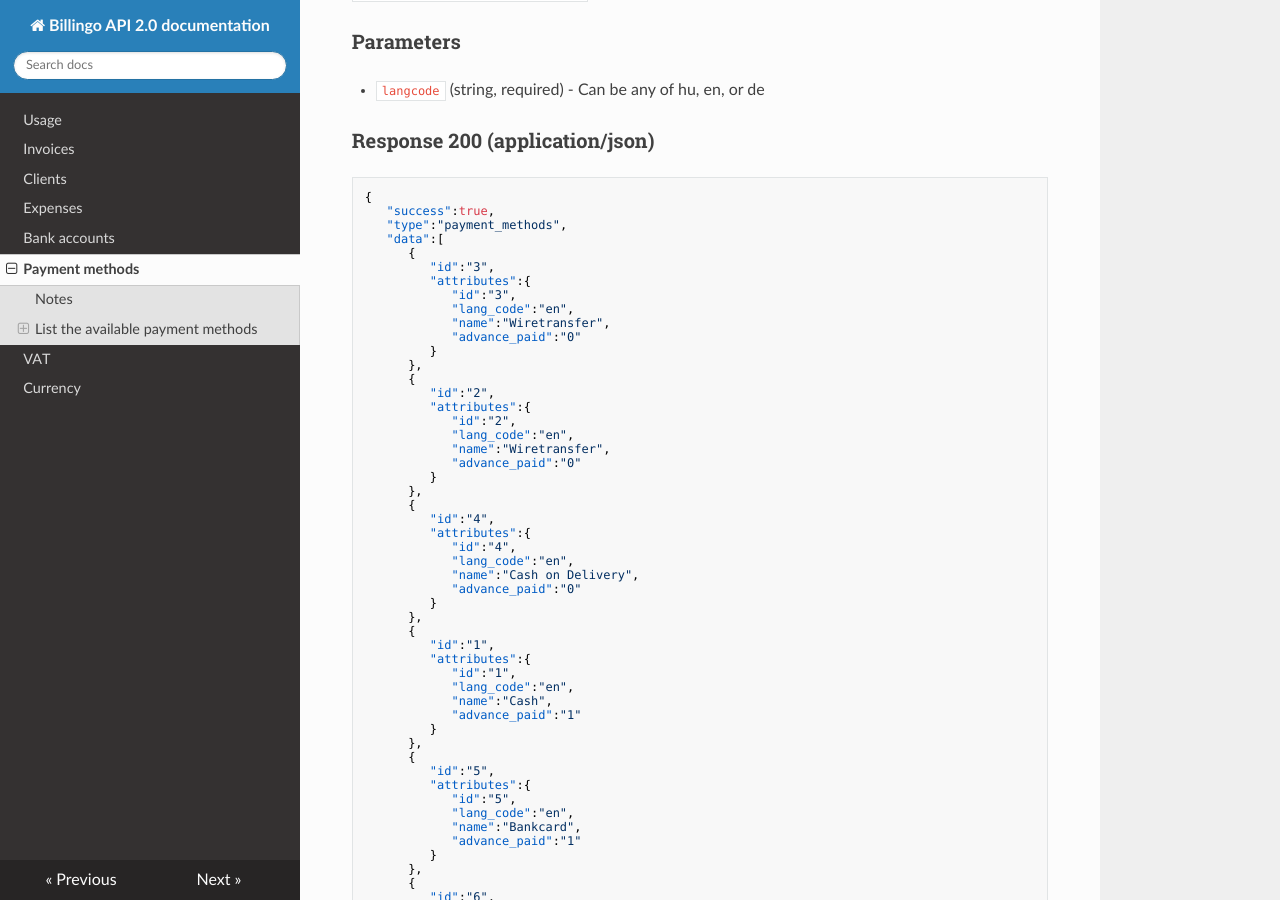
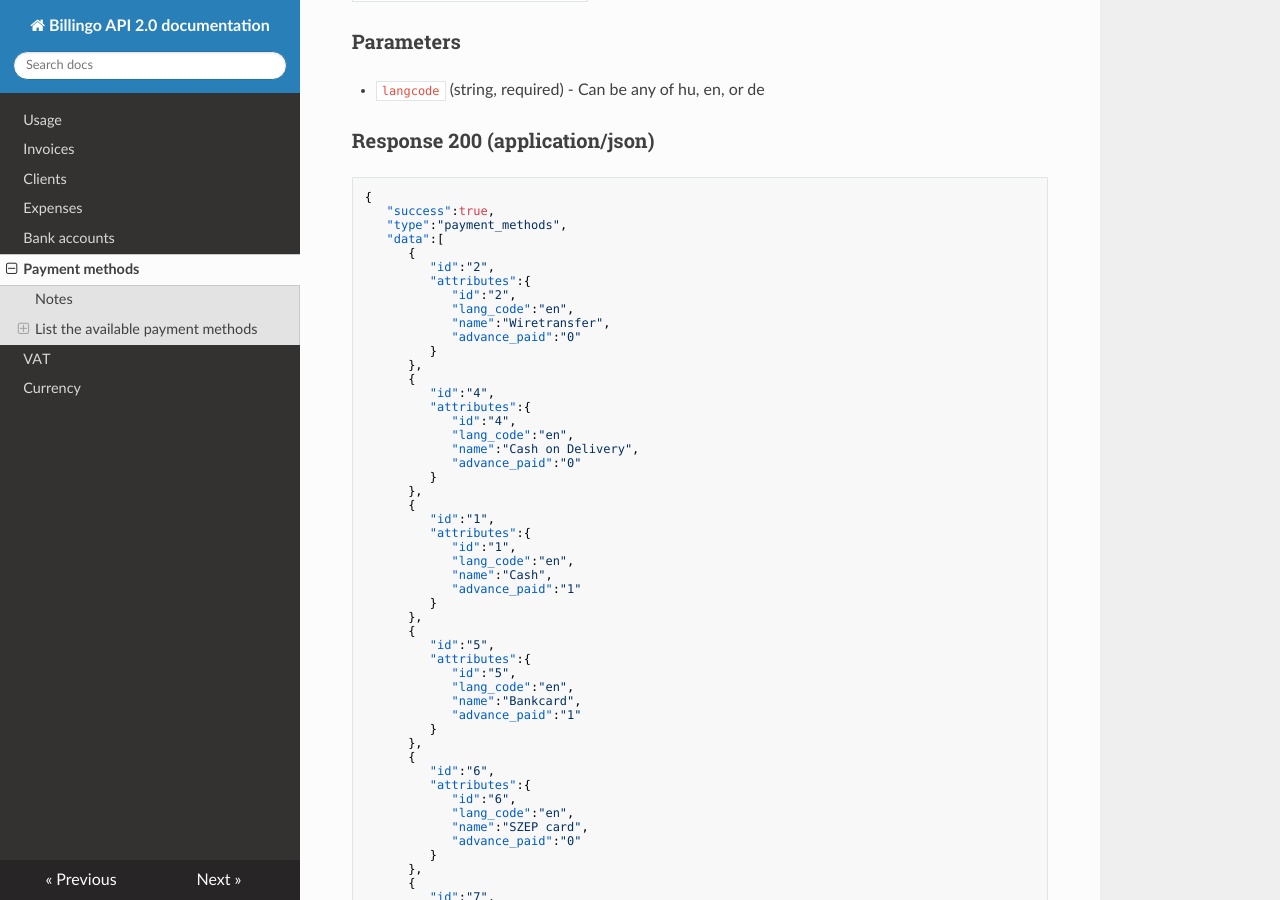
Before and after one commit to octonull/Billingo-API-docs, an MkDocs documentation site: the page built from docs/payment_methods.md, in a window 1280 px wide and 900 px high, scrolled down 434 px. Built offline with MkDocs 1.6.1, drawn with Linux system fonts in a browser that asks for light colours; nearby versions of some CDN libraries; old or Windows-style settings are respelled for this version of MkDocs.

Commit message:
Removed payment_method nr.3

```diff
--- a/docs/payment_methods.md
+++ b/docs/payment_methods.md
@@ -23,15 +23,6 @@ Payment methods are currently read only, so only `GET` request is allowed!
    "success":true,
    "type":"payment_methods",
    "data":[
-      {
-         "id":"3",
-         "attributes":{
-            "id":"3",
-            "lang_code":"en",
-            "name":"Wiretransfer",
-            "advance_paid":"0"
-         }
-      },
       {
          "id":"2",
          "attributes":{
```
